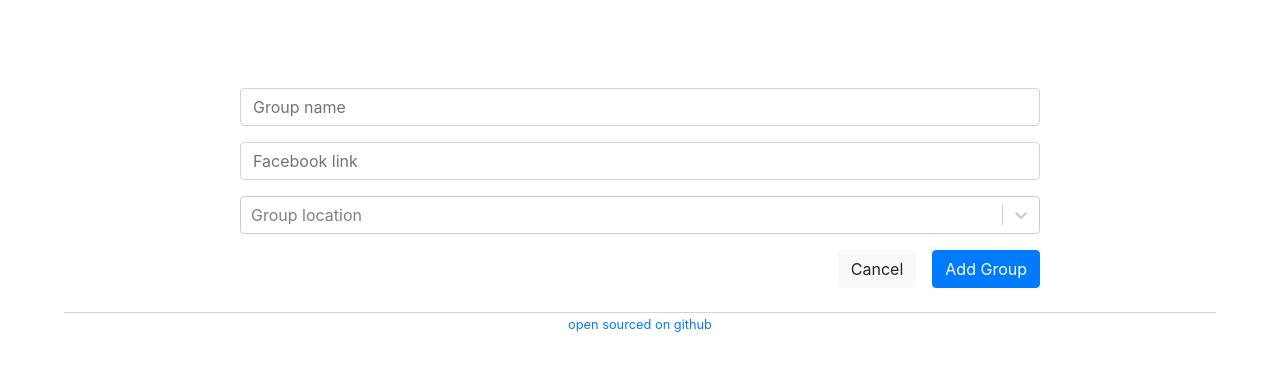
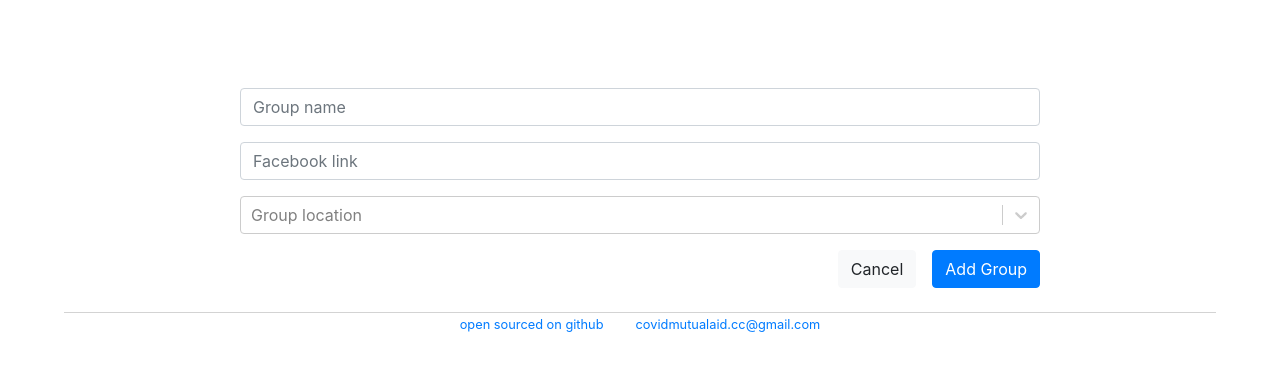
Before and after one commit to Covid-Mutual-Aid/mutual-aid-wiki, a React (Create React App) app in the folder client/: page /create-group in a window 1280 px wide. Shown: the top 370 px of the page. Built offline with nearby package versions, Linux system fonts and the light colour scheme.

Commit message:
Reinstate form
Will also:
- Add email to footer
- Propagate submit group error to UI

```diff
--- a/client/src/App.tsx
+++ b/client/src/App.tsx
@@ -28,6 +28,7 @@ function App() {
         <a target="_blank" href="https://github.com/Covid-Mutual-Aid/search-by-postcode">
           open sourced on github
         </a>
+        <a href="mailto:covidmutualaid.cc@gmail.com">covidmutualaid.cc@gmail.com</a>
       </div>
     </div>
   )
--- a/client/src/pages/CreateGroupPage.tsx
+++ b/client/src/pages/CreateGroupPage.tsx
@@ -26,7 +26,8 @@ const CreateGroup = () => {
   const [name, setName] = useState('')
   const [link, setLink] = useState('')
   const [location, setLocation] = useState<{ lat: string; lng: string; name: string } | null>(null)
-  const [error, setError] = useState('')
+  const [linkValidationError, setLinkValidationError] = useState('')
+  const [requestError, setRequestError] = useState('')
   const [sucessModal, setSuccessModal] = useState(false)
 
   return (
@@ -41,7 +42,7 @@ const CreateGroup = () => {
           onSubmit={(e: React.FormEvent<HTMLFormElement>) => {
             e.preventDefault()
             if (!validURL(link)) {
-              setError('Please enter a valid URL')
+              setLinkValidationError('Please enter a valid URL')
               return
             }
             if (!location || !link || !name) return setValid(false)
@@ -53,17 +54,21 @@ const CreateGroup = () => {
                 location_name: location?.name,
                 location_coord: { lng: location.lng, lat: location.lat },
               }),
-            }).then(() => {
-              setSuccessModal(true)
-              setTimeout(() => history.push('/'), 3000)
             })
+              .then(() => {
+                setSuccessModal(true)
+                setTimeout(() => history.push('/'), 3000)
+              })
+              .catch(err => {
+                setRequestError('There was an error processing your request, please try again.')
+              })
           }}
         >
           <Form.Group controlId="formBasicEmail">
             <Form.Control placeholder="Group name" onChange={(e: any) => setName(e.target.value)} />
           </Form.Group>
           <Form.Group>
-            <Form.Text className="text-muted">{error}</Form.Text>
+            <Form.Text className="text-muted">{linkValidationError}</Form.Text>
             <Form.Control
               placeholder="Facebook link"
               onChange={(e: any) => setLink(e.target.value)}
@@ -73,6 +78,7 @@ const CreateGroup = () => {
             <Location onChange={setLocation} placeholder={'Group location'} />
           </Form.Group>
           {!valid && <Form.Text className="text-muted">You must fill every field</Form.Text>}
+          {requestError.length > 0 && <Form.Text className="text-danger">{requestError}</Form.Text>}
           <div style={{ display: 'flex', alignItems: 'center', justifyContent: 'flex-end' }}>
             <Link to="/" style={{ marginRight: '1rem' }}>
               <Button variant="light">Cancel</Button>
--- a/client/src/pages/GroupsMapPage.tsx
+++ b/client/src/pages/GroupsMapPage.tsx
@@ -72,13 +72,13 @@ function GroupsMapPage() {
                   </Button>
                 </Col>
                 <Col xs={5} md={2} className="input-height">
-                  {/* <Link to="/create-group">
+                  <Link to="/create-group">
                     <Button className="full-width" variant="secondary">
                       Add Group
                     </Button>
-                  </Link> */}
+                  </Link>
                   {/* Maintain Google Doc as primary source of info */}
-                  <a
+                  {/* <a
                     target="_blank"
                     href="https://docs.google.com/forms/d/e/1FAIpQLSdJrgqHazomhDsJDG3Nnye30Ys7sZEl-APCrQh80D1g-iQrgQ/viewform"
                   >
@@ -89,7 +89,7 @@ function GroupsMapPage() {
                     >
                       Add Group
                     </Button>
-                  </a>
+                  </a> */}
                 </Col>
               </Form.Row>
             </Form>
--- a/client/src/styles/index.css
+++ b/client/src/styles/index.css
@@ -69,10 +69,18 @@ code {
 }
 
 .footer {
+  display: flex;
+  flex-wrap: wrap;
+  justify-content: center;
   padding: 2px;
   font-size: 0.8rem;
   text-align: center;
   border-top: 1px solid lightgray;
+  height: 3rem;
+}
+
+.footer a {
+  padding: 0 1rem;
 }
 
 .top-buttons {
```
Lines whose indentation alone changed are shown as unchanged.
